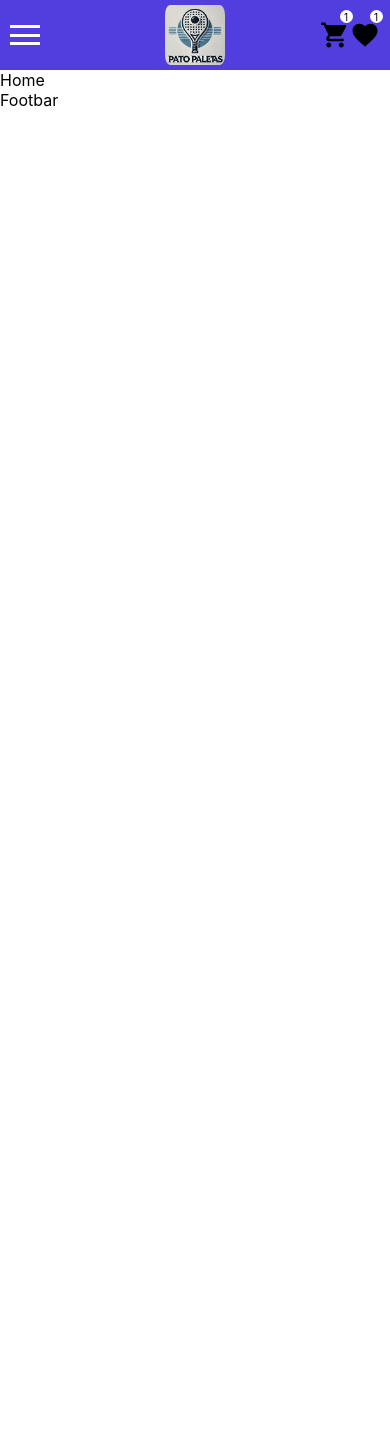
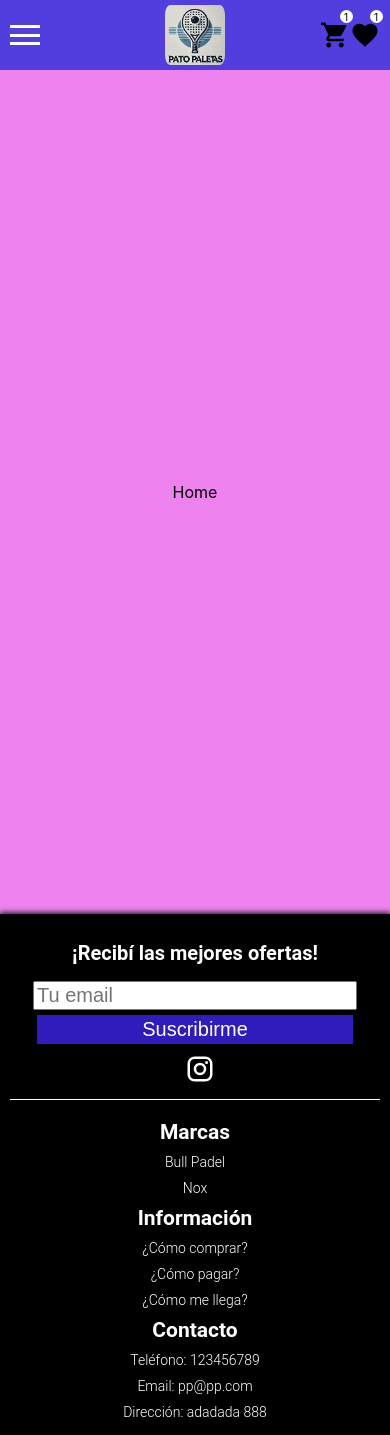
Before and after one commit to fmarcos38/Front-ecommerce-paletas-padel, a React (Create React App) app: page / in a window 390 px wide. Before the commit the page ends 844 px from the top, so only its background shows below. Built offline with nearby package versions, Linux system fonts and the light colour scheme.

Commit message:
footbar responsive

```diff
--- a/src/components/Footbar/index.jsx
+++ b/src/components/Footbar/index.jsx
@@ -1,8 +1,43 @@
-import React from 'react'
+import React from 'react';
+import InstagramIcon from '@mui/icons-material/Instagram';
+import './styles.css';
 
 function Footbar() {
   return (
-    <div>Footbar</div>
+    <div className='cont-footbar'>
+      <div className='cont-suscripcion'>
+        <h2 className='h2-suscripcion'>¡Recibí las mejores ofertas!</h2>
+        <div className='cont-input-suscripcion'>
+          <input type='email' placeholder='Tu email' className='input-suscripcion'/>
+          <button className='btn-suscripcion'>Suscribirme</button>
+        </div>
+        <InstagramIcon sx={{ 'fontSize': '30px', 'marginLeft': '10px' }} />
+      </div>
+
+      <div className='linea'></div>
+
+      <div className='cont-info'>
+        <div className='cont-col-1'>
+          <h2 className='h2-info'>Marcas</h2>
+          <p className='p-info'>Bull Padel</p>
+          <p className='p-info'>Nox</p>
+        </div>
+
+        <div className='cont-col-2'>
+          <h2 className='h2-info'>Información</h2>
+          <p className='p-info'>¿Cómo comprar?</p>
+          <p className='p-info'>¿Cómo pagar?</p>
+          <p className='p-info'>¿Cómo me llega?</p>
+        </div>
+
+        <div className='cont-col-3'>
+          <h2 className='h2-info'>Contacto</h2>
+          <p className='p-info'>Teléfono: 123456789</p>
+          <p className='p-info'>Email: pp@pp.com</p>
+          <p className='p-info'>Dirección: adadada 888</p>
+        </div>
+      </div>
+    </div>
   )
 }
 
--- a/src/components/Footbar/styles.css
+++ b/src/components/Footbar/styles.css
@@ -0,0 +1,99 @@
+.cont-footbar{
+    width: 100%;
+    height: auto;
+    display: flex;
+    flex-direction: column;
+    justify-content: center;
+    align-items: center;
+    padding: 10px 0;
+    text-align: center;
+    font-size: 14px;
+    font-weight: 300;
+    font-family: 'Roboto', sans-serif;
+    color: #fff;
+    background-color: #000;
+    box-shadow: 0px -2px 5px 0px rgba(0,0,0,0.75);
+}
+/* estilos cont-suscripción */
+.cont-suscripcion{
+    width: 60%;
+    display: flex;
+    justify-content: center;
+    align-items: center;
+}
+.h2-suscripcion{
+    font-size: 20px;
+}
+.input-suscripcion{
+    width: 300px;
+    font-size: 20px;
+    margin-left: 10px;
+}
+.btn-suscripcion{
+    font-size: 20px;
+    color: #fff;
+    border: none;
+    padding: 3px;
+    background-color: var(--color-azul);
+}
+/* estilo linea */
+.linea{
+    width: 90%;
+    height: 1px;
+    background-color: #fff;
+}
+/* estilos cont-info */
+.cont-info{
+    width: 80%;
+    display: flex;
+    justify-content: center;
+    align-items: start;
+}
+.cont-col-1,
+.cont-col-2,
+.cont-col-3{
+    width: 30%;
+    display: flex;
+    flex-direction: column;
+    justify-content: center;
+    align-items: center;
+}
+.h2-info,
+.p-info{
+    margin: 5px 0;
+}
+
+/* responsive */
+@media screen and (max-width: 768px){
+    .cont-suscripcion{
+        width: 90%;
+        flex-direction: column;
+    }
+    .cont-info{
+        width: 90%;
+        flex-direction: column;
+        align-items: center;
+    }
+    .cont-input-suscripcion{
+        margin-bottom: 10px;
+    }
+    .input-suscripcion{
+        width: 90%;
+        margin-left: 0;
+    }
+    .btn-suscripcion{
+        width: 90%;
+        margin-top: 5px;
+    }
+
+    .linea{
+        width: 95%;
+        margin: 15px 0;
+    }
+
+    .cont-col-1,
+    .cont-col-2,
+    .cont-col-3{
+        width: 90%;
+    }
+}
--- a/src/pages/Home/index.jsx
+++ b/src/pages/Home/index.jsx
@@ -1,8 +1,11 @@
-import React from 'react'
+import React from 'react';
+import './styles.css';
 
 function Home() {
   return (
-    <div>Home</div>
+    <div className='cont-home'>
+      Home
+    </div>
   )
 }
 
--- a/src/pages/Home/styles.css
+++ b/src/pages/Home/styles.css
@@ -0,0 +1,9 @@
+.cont-home {
+    width: 100%;
+    height: 90vh;
+    display: flex;
+    justify-content: center;
+    align-items: center;
+    height: 100vh;
+    background-color: violet;
+}
```
Also changed, not shown: src/components/BotonWhastApp/estilos.css (added, +23 -0 lines), src/components/BotonWhastApp/index.jsx (added, +22 -0 lines).
